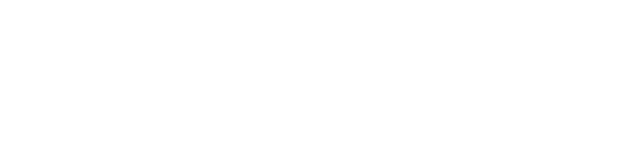
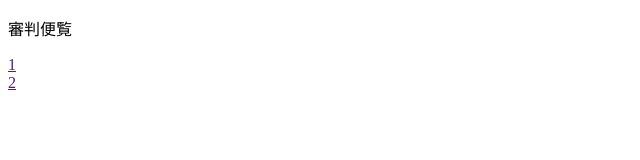
Before and after one commit to gakkymateria-cell/gakkymateria-cell.github.io, a plain HTML site: page index.html in a window 1280 px wide. Shown: the whole page, without its empty margins (0-640 px from the left). Drawn offline with Linux system fonts and the light colour scheme.

Commit message:
Update index.html

```diff
--- a/index.html
+++ b/index.html
@@ -4,6 +4,10 @@
 
 </head>
 <body>
+ <p>審判便覧</p>
+ <a href="">1</a><br>
+ <a href="">2</a><br>
+
 
 </body>
 </html>
```
